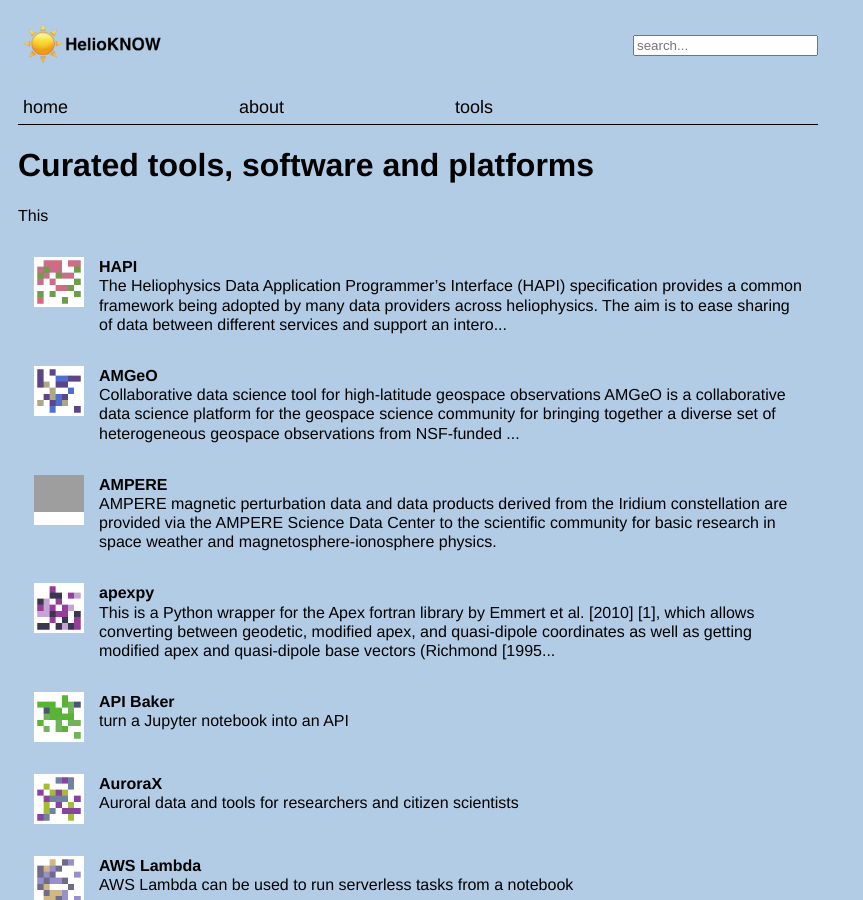
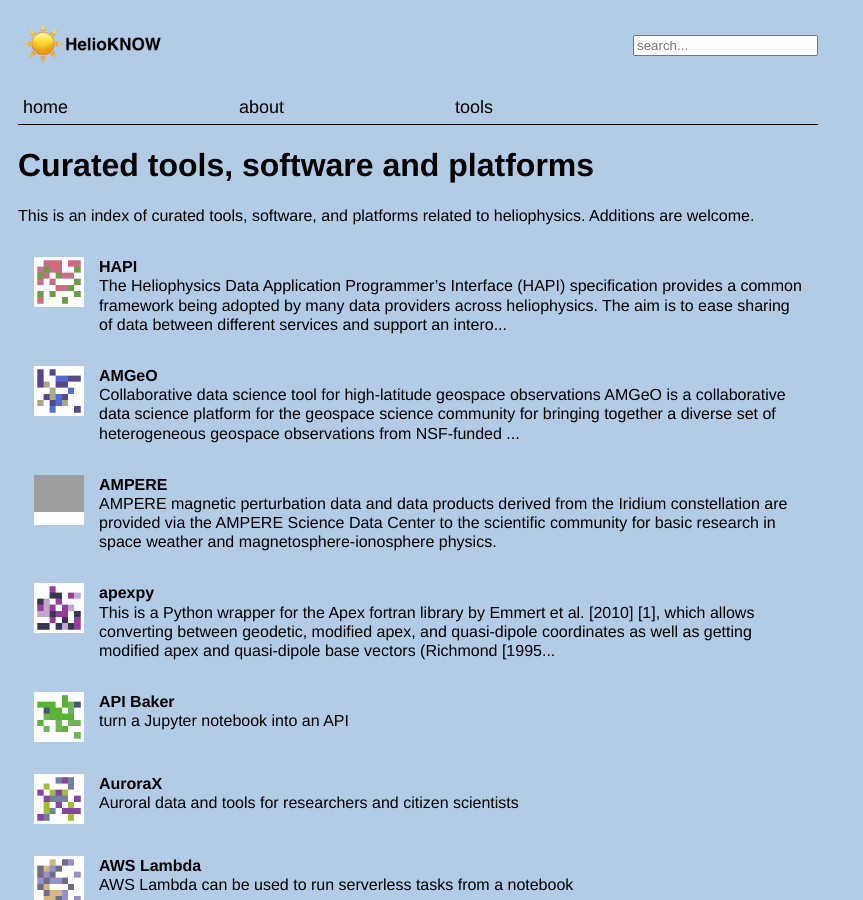
Before and after one commit to agnescameron/HelioKNOW, a Jekyll site: the page built from app/tools.html, in a window 1280 px wide and 900 px high. Shown: the whole window, without its empty margins (0-863 px from the left). Built offline with Jekyll 4.4.1, drawn with Linux system fonts in a browser that asks for light colours; nearby versions of some CDN libraries; grey boxes are pictures that could not be loaded.

Commit message:
intro text

```diff
--- a/app/tools.html
+++ b/app/tools.html
@@ -3,7 +3,7 @@
 layout: list
 ---
 
-<p>This </p>
+<p>This is an index of curated tools, software, and platforms related to heliophysics. Additions are welcome.</p>
 
 <ul class=indexList>
 {% for tool in site.tools %}
```
